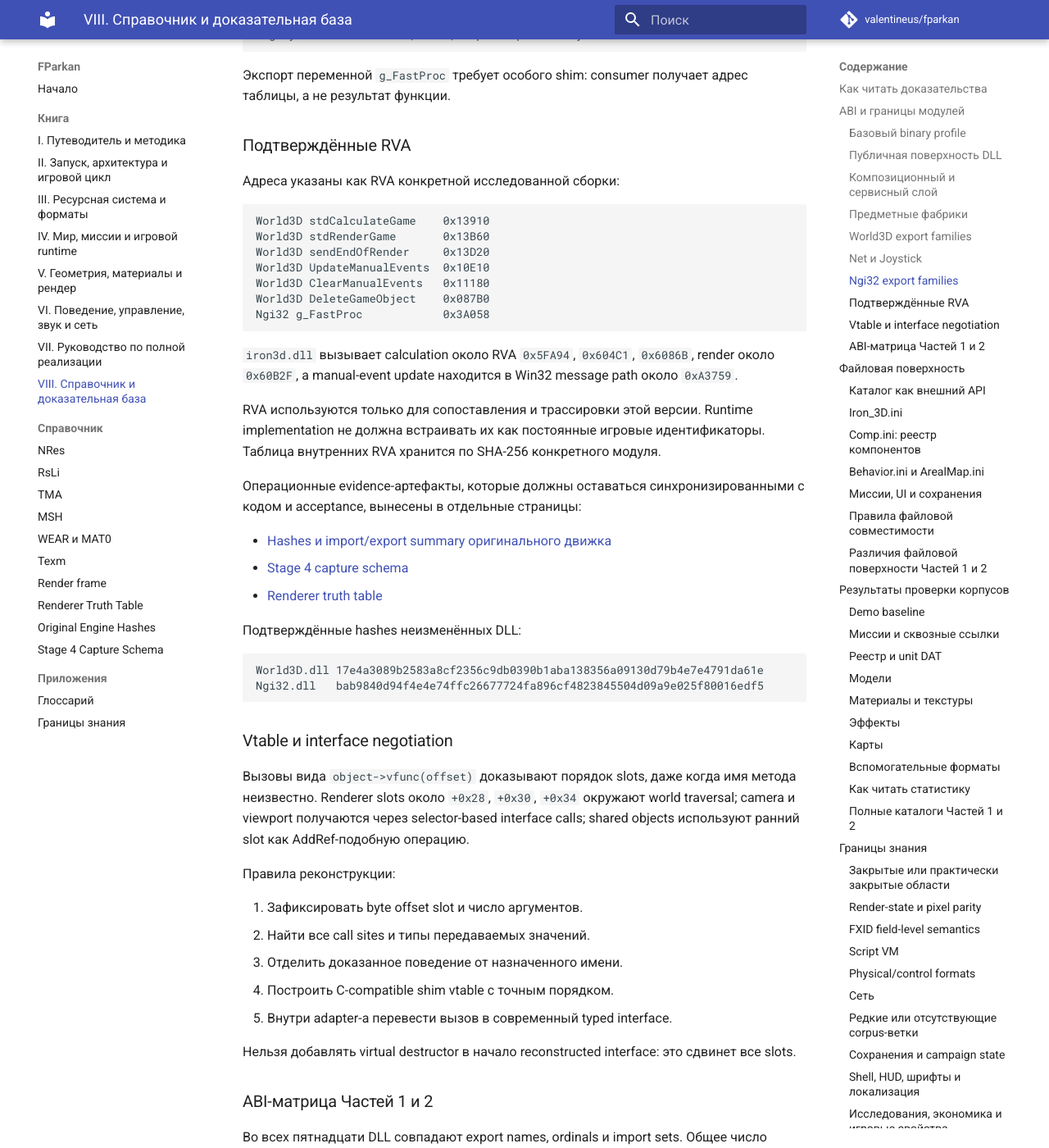
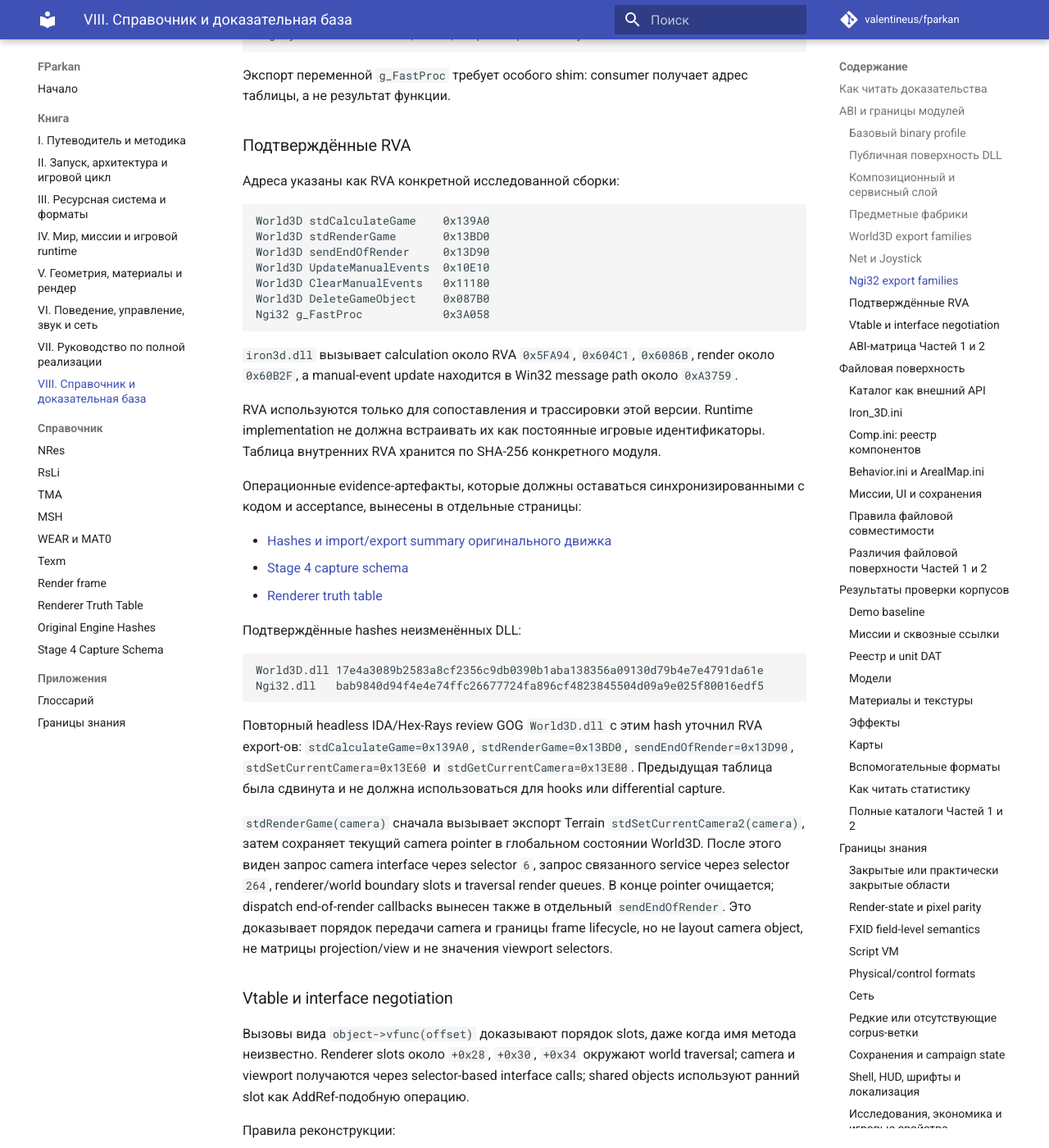
Before and after one commit to valentineus/fparkan, an MkDocs documentation site: the page built from docs/tomes/08-evidence.md, in a window 1280 px wide and 1400 px high, scrolled down 4183 px. Shown: the whole window at 82% size. Built offline with MkDocs 1.6.1 and Material for MkDocs 9.7.7, drawn with Linux system fonts in a browser that asks for light colours; comment, search, counter and statistics services are not loaded.

Commit message:
docs(evidence): correct World3D render RVAs

````diff
--- a/docs/tomes/08-evidence.md
+++ b/docs/tomes/08-evidence.md
@@ -198,9 +198,9 @@ legacy ABI:        n3d*, vrt*, bsp* compatibility entries
 Адреса указаны как RVA конкретной исследованной сборки:
 
 ```text
-World3D stdCalculateGame    0x13910
-World3D stdRenderGame       0x13B60
-World3D sendEndOfRender     0x13D20
+World3D stdCalculateGame    0x139A0
+World3D stdRenderGame       0x13BD0
+World3D sendEndOfRender     0x13D90
 World3D UpdateManualEvents  0x10E10
 World3D ClearManualEvents   0x11180
 World3D DeleteGameObject    0x087B0
@@ -228,6 +228,21 @@ implementation не должна встраивать их как постоян
 World3D.dll 17e4a3089b2583a8cf2356c9db0390b1aba138356a09130d79b4e7e4791da61e
 Ngi32.dll   bab9840d94f4e4e74ffc26677724fa896cf4823845504d09a9e025f80016edf5
 ```
+
+Повторный headless IDA/Hex-Rays review GOG `World3D.dll` с этим hash уточнил
+RVA export-ов: `stdCalculateGame=0x139A0`, `stdRenderGame=0x13BD0`,
+`sendEndOfRender=0x13D90`, `stdSetCurrentCamera=0x13E60` и
+`stdGetCurrentCamera=0x13E80`. Предыдущая таблица была сдвинута и не должна
+использоваться для hooks или differential capture.
+
+`stdRenderGame(camera)` сначала вызывает экспорт Terrain
+`stdSetCurrentCamera2(camera)`, затем сохраняет текущий camera pointer в
+глобальном состоянии World3D. После этого виден запрос camera interface через
+selector `6`, запрос связанного service через selector `264`, renderer/world
+boundary slots и traversal render queues. В конце pointer очищается; dispatch
+end-of-render callbacks вынесен также в отдельный `sendEndOfRender`.
+Это доказывает порядок передачи camera и границы frame lifecycle, но не layout
+camera object, не матрицы projection/view и не значения viewport selectors.
 
 ### Vtable и interface negotiation
 
````
Also changed, not shown: docs/reference/render-frame.md (+10 -0 lines).
